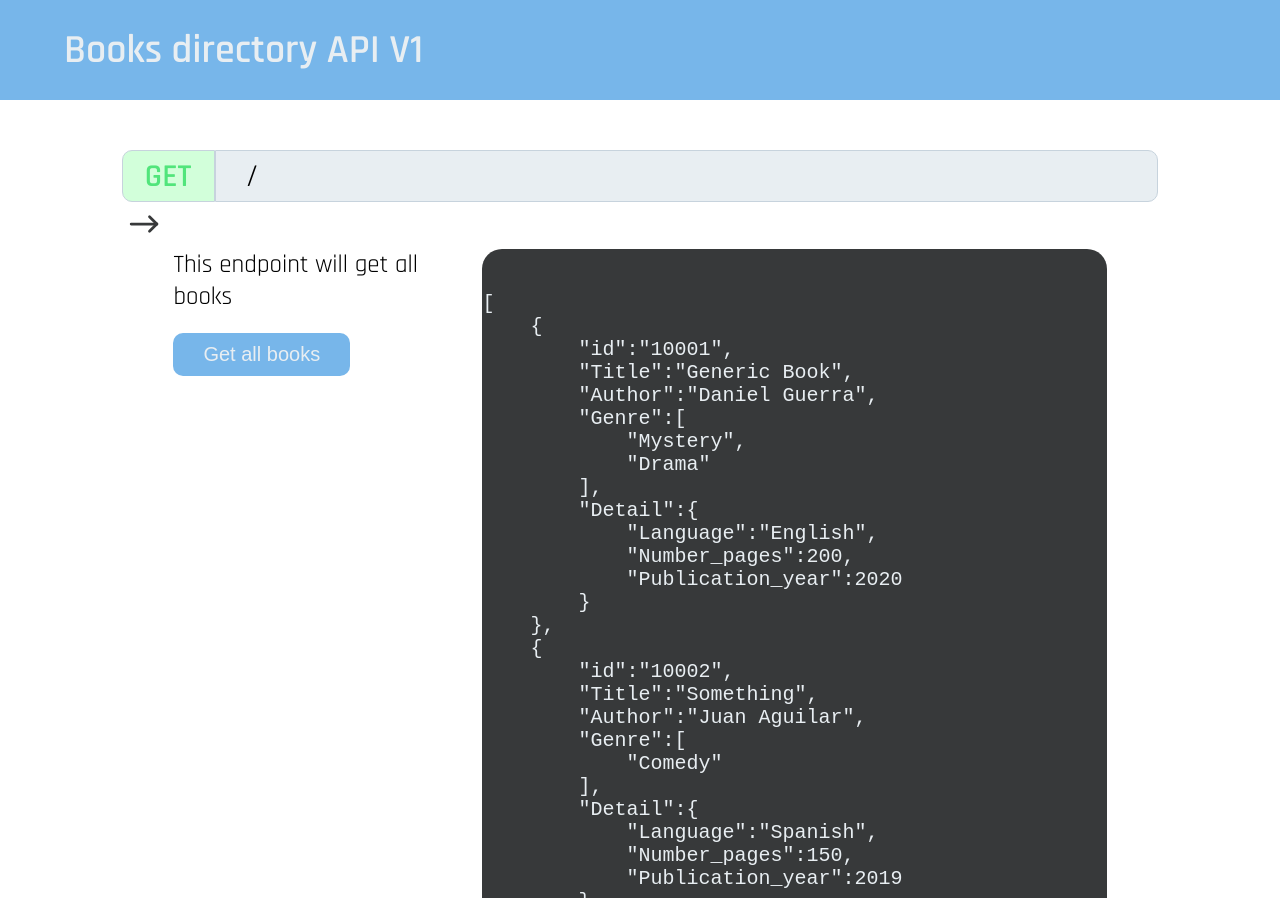
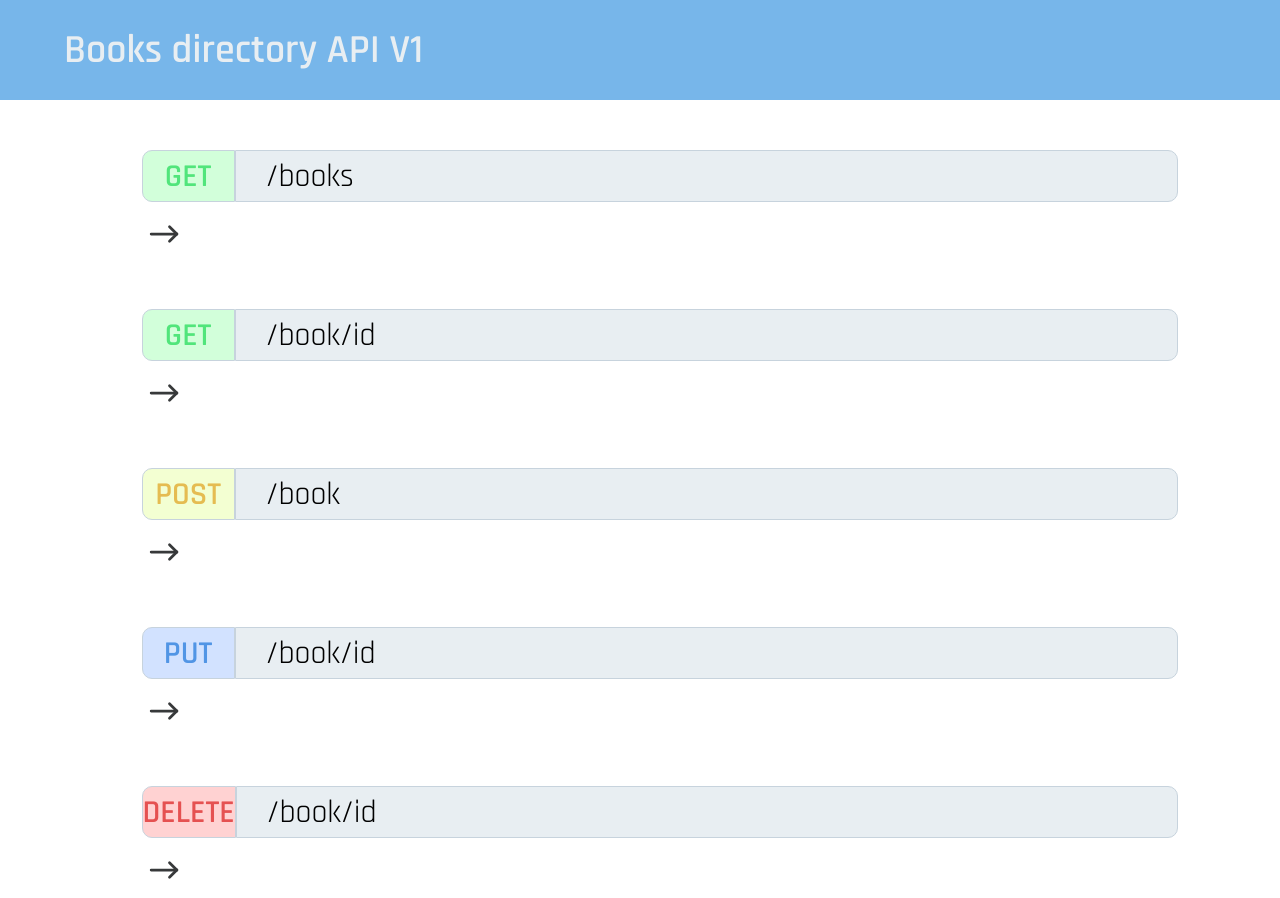
Before and after one commit to DanielGuerraM/BookDirectory, a website: page public/index.html in a window 1280 px wide. Shown: the top 898 px of the page. Drawn offline with Linux system fonts and the light colour scheme.

Commit message:
interactivity is added for the deployment of endpoints

```diff
--- a/public/index.html
+++ b/public/index.html
@@ -18,19 +18,19 @@
     </header>
 
     <main class="contenedor">
-        <div class="contenedor_endpoints contenedor">
-            <div class="contenedor_endPoint">
+        <ul class="contenedor_endpoints contenedor">
+            <li class="contenedor_endPoint">
                 <div class="endPoint">
                         <p class="method_get"><span>GET</span></p>
-                        <p class="route">/</p>
+                        <p class="route">/books</p>
                 </div>
                 <div class="row">
-                    <svg xmlns="http://www.w3.org/2000/svg" class="icon icon-tabler icon-tabler-arrow-narrow-right" width="44" height="44" viewBox="0 0 24 24" stroke-width="1.5" stroke="#37393A" fill="none" stroke-linecap="round" stroke-linejoin="round">
+                    <svg xmlns="http://www.w3.org/2000/svg" class="arrow_icon icon-tabler icon-tabler-arrow-narrow-right" width="44" height="44" viewBox="0 0 24 24" stroke-width="1.5" stroke="#37393A" fill="none" stroke-linecap="round" stroke-linejoin="round">
                         <path stroke="none" d="M0 0h24v24H0z" fill="none"/>
                         <line x1="5" y1="12" x2="19" y2="12" />
                         <line x1="15" y1="16" x2="19" y2="12" />
                         <line x1="15" y1="8" x2="19" y2="12" />
-                      </svg>
+                    </svg>
                 </div>
                 <div class="endpoint_consumo contenedor">
                     <form class="formulario" action="/books" method="get">
@@ -38,166 +38,102 @@
                             <label for="">This endpoint will get all books</label>
                         </div>
                         <div>
-                            <input type="submit" value="Get all books">
+                            <input class="boton" type="submit" value="Get all books">
                         </div>
                     </form>
 
                     <div class="code">
                         <pre>
-                            <code>
-[
-    {
-        "id":"10001",
-        "Title":"Generic Book",
-        "Author":"Daniel Guerra",
-        "Genre":[
-            "Mystery",
-            "Drama"
-        ],
-        "Detail":{
-            "Language":"English",
-            "Number_pages":200,
-            "Publication_year":2020
-        }
-    },
-    {
-        "id":"10002",
-        "Title":"Something",
-        "Author":"Juan Aguilar",
-        "Genre":[
-            "Comedy"
-        ],
-        "Detail":{
-            "Language":"Spanish",
-            "Number_pages":150,
-            "Publication_year":2019
-        }
-    },
-    {
-        "id":"10003",
-        "Title":"Another long story",
-        "Author":"Daniel Guerra",
-        "Genre":[
-            "epic or narrative",
-            "Drama"
-        ],
-        "Detail":{
-            "Language":"Spanish",
-            "Number_pages":150,
-            "Publication_year":2019
-        }
-    },
-    {
-        "id":"10004",
-        "Title":"The return",
-        "Author":"Juana Salazar",
-        "Genre":[
-            "Drama",
-            "suspense",
-            "Fiction"
-        ],
-        "Detail":{
-            "Language":"English",
-            "Number_pages":150,
-            "Publication_year":2019
-        }
-    },
-    {
-        "id":"10005",
-        "Title":"Chronicles of one more pedestrian",
-        "Author":"Severus Gil",
-        "Genre":[
-            "Drama",
-            "suspense"
-        ],
-        "Detail":{
-            "Language":"English",
-            "Number_pages":150,
-            "Publication_year":2019
-        }
-    }
-]
+                            <code class="result">
+
                             </code>
                         </pre>
                     </div>
                 </div>
-            </div>
+            </li>
 
-            <div class="contenedor_endPoint">
+            <li class="contenedor_endPoint">
                 <div class="endPoint">
                         <p class="method_get"><span>GET</span></p>
-                        <p class="route">/book</p>
+                        <p class="route">/book/id</p>
                 </div>
                 <div class="row">
-                    <svg xmlns="http://www.w3.org/2000/svg" class="icon icon-tabler icon-tabler-arrow-narrow-right" width="44" height="44" viewBox="0 0 24 24" stroke-width="1.5" stroke="#37393A" fill="none" stroke-linecap="round" stroke-linejoin="round">
+                    <svg xmlns="http://www.w3.org/2000/svg" class="arrow_icon icon-tabler icon-tabler-arrow-narrow-right" width="44" height="44" viewBox="0 0 24 24" stroke-width="1.5" stroke="#37393A" fill="none" stroke-linecap="round" stroke-linejoin="round">
                         <path stroke="none" d="M0 0h24v24H0z" fill="none"/>
                         <line x1="5" y1="12" x2="19" y2="12" />
                         <line x1="15" y1="16" x2="19" y2="12" />
                         <line x1="15" y1="8" x2="19" y2="12" />
                       </svg>
                 </div>
-            </div>
 
-            <div class="contenedor_endPoint">
+                <div class="endpoint_consumo contenedor">
+                    <form class="formulario" action="/books" method="get">
+                        <div>
+                            <label for="">Enter the id of the book you want to consult</label>
+                        </div>
+                        <div>
+                            <input type="number" id="idBook" class="idBook">
+                        </div>
+                        <div>
+                            <input class="boton" type="submit" value="Get specific book">
+                        </div>
+                    </form>
+
+                    <div class="code">
+                        <pre>
+                            <code class="result">
+
+                            </code>
+                        </pre>
+                    </div>
+                </div>
+            </li>
+
+            <li class="contenedor_endPoint">
                 <div class="endPoint">
-                        <p class="method_get"><span>GET</span></p>
-                        <p class="route">/book/id</p>
+                        <p class="method_post"><span>POST</span></p>
+                        <p class="route">/book</p>
                 </div>
                 <div class="row">
-                    <svg xmlns="http://www.w3.org/2000/svg" class="icon icon-tabler icon-tabler-arrow-narrow-right" width="44" height="44" viewBox="0 0 24 24" stroke-width="1.5" stroke="#37393A" fill="none" stroke-linecap="round" stroke-linejoin="round">
+                    <svg xmlns="http://www.w3.org/2000/svg" class="arrow_icon icon-tabler icon-tabler-arrow-narrow-right" width="44" height="44" viewBox="0 0 24 24" stroke-width="1.5" stroke="#37393A" fill="none" stroke-linecap="round" stroke-linejoin="round">
                         <path stroke="none" d="M0 0h24v24H0z" fill="none"/>
                         <line x1="5" y1="12" x2="19" y2="12" />
                         <line x1="15" y1="16" x2="19" y2="12" />
                         <line x1="15" y1="8" x2="19" y2="12" />
                       </svg>
                 </div>
-            </div>
+            </li>
 
-            <div class="contenedor_endPoint">
+            <li class="contenedor_endPoint">
                 <div class="endPoint">
-                        <p class="method_post"><span>POST</span></p>
-                        <p class="route">/book</p>
+                        <p class="method_put"><span>PUT</span></p>
+                        <p class="route">/book/id</p>
                 </div>
                 <div class="row">
-                    <svg xmlns="http://www.w3.org/2000/svg" class="icon icon-tabler icon-tabler-arrow-narrow-right" width="44" height="44" viewBox="0 0 24 24" stroke-width="1.5" stroke="#37393A" fill="none" stroke-linecap="round" stroke-linejoin="round">
+                    <svg xmlns="http://www.w3.org/2000/svg" class="arrow_icon icon-tabler icon-tabler-arrow-narrow-right" width="44" height="44" viewBox="0 0 24 24" stroke-width="1.5" stroke="#37393A" fill="none" stroke-linecap="round" stroke-linejoin="round">
                         <path stroke="none" d="M0 0h24v24H0z" fill="none"/>
                         <line x1="5" y1="12" x2="19" y2="12" />
                         <line x1="15" y1="16" x2="19" y2="12" />
                         <line x1="15" y1="8" x2="19" y2="12" />
                       </svg>
                 </div>
-            </div>
+            </li>
 
-            <div class="contenedor_endPoint">
+            <li class="contenedor_endPoint">
                 <div class="endPoint">
-                        <p class="method_put"><span>PUT</span></p>
+                        <p class="method_delete"><span>DELETE</span></p>
                         <p class="route">/book/id</p>
                 </div>
                 <div class="row">
-                    <svg xmlns="http://www.w3.org/2000/svg" class="icon icon-tabler icon-tabler-arrow-narrow-right" width="44" height="44" viewBox="0 0 24 24" stroke-width="1.5" stroke="#37393A" fill="none" stroke-linecap="round" stroke-linejoin="round">
+                    <svg xmlns="http://www.w3.org/2000/svg" class="arrow_icon icon-tabler icon-tabler-arrow-narrow-right" width="44" height="44" viewBox="0 0 24 24" stroke-width="1.5" stroke="#37393A" fill="none" stroke-linecap="round" stroke-linejoin="round">
                         <path stroke="none" d="M0 0h24v24H0z" fill="none"/>
                         <line x1="5" y1="12" x2="19" y2="12" />
                         <line x1="15" y1="16" x2="19" y2="12" />
                         <line x1="15" y1="8" x2="19" y2="12" />
                       </svg>
                 </div>
-            </div>
-
-            <div class="contenedor_endPoint">
-                <div class="endPoint">
-                        <p class="method_delete"><span>DELETE</span></p>
-                        <p class="route">/book/id</p>
-                </div>
-                <div class="row">
-                    <svg xmlns="http://www.w3.org/2000/svg" class="icon icon-tabler icon-tabler-arrow-narrow-right" width="44" height="44" viewBox="0 0 24 24" stroke-width="1.5" stroke="#37393A" fill="none" stroke-linecap="round" stroke-linejoin="round">
-                        <path stroke="none" d="M0 0h24v24H0z" fill="none"/>
-                        <line x1="5" y1="12" x2="19" y2="12" />
-                        <line x1="15" y1="16" x2="19" y2="12" />
-                        <line x1="15" y1="8" x2="19" y2="12" />
-                      </svg>
-                </div>
-            </div>
-        </div>
+            </li>
+        </ul>
     </main>
 
     <footer class="footer">
@@ -240,5 +176,6 @@
                 </div>
             </div>
     </footer>
+    <script src="js/app.js"></script>
 </body>
 </html>
--- /dev/null
+++ b/public/js/app.js
@@ -0,0 +1,17 @@
+document.addEventListener('DOMContentLoaded', function(){
+    desplegarEndPoint();
+});
+
+
+function desplegarEndPoint(){
+    const desplegarEnd = document.querySelectorAll('.row');
+
+    desplegarEnd.forEach(desplegado => {
+        desplegado.addEventListener('click', () => {
+            desplegado.classList.toggle('arrow_icon_abajo');
+
+            let endpoint = desplegado.nextElementSibling;
+            endpoint.classList.toggle('endpoint_consumo_on');
+        });
+    });
+}
--- a/public/style/app.css
+++ b/public/style/app.css
@@ -134,10 +134,27 @@ p{
 
 .contenedor_endpoints{
     margin-bottom: 5rem;
+    list-style: none;
 }
 
-.icon:hover{
+.row{
+    width: 4.4rem;
+}
+
+.arrow_icon{
+    margin-top: 1rem;
+    transition: .3s;
+    transform: rotate(0deg);
+}
+
+.arrow_icon:hover{
     cursor: pointer;
+}
+
+.arrow_icon_abajo{
+    margin-top: 1rem;
+    transition: .3s;
+    transform: rotate(90deg);
 }
 
 .formulario{
@@ -149,7 +166,7 @@ label{
     font-size: 2.5rem;
 }
 
-input{
+.boton{
     margin-top: 2rem;
     padding: 1rem 3rem;
     border: none;
@@ -160,9 +177,22 @@ input{
     border-radius: 1rem;
 }
 
-input:hover{
+.boton:hover{
     cursor: pointer;
     background-color: #55a2e2;
+}
+
+.endpoint_consumo{
+    display: none;
+    justify-content: space-between;
+    gap: 3rem;
+}
+
+.endpoint_consumo_on{
+    display: flex;
+    justify-content: space-between;
+    gap: 3rem;
+    margin-top: 5rem;
 }
 
 .code{
@@ -170,12 +200,13 @@ input:hover{
     background-color: var(--oscuro);
     color: var(--claro);
     border-radius: 2rem;
+    padding: 2rem;
 }
 
-.endpoint_consumo{
-    display: flex;
-    justify-content: space-between;
-    gap: 3rem;
+.idBook{
+    border: 1px solid var(--gris);
+    padding: .8rem;
+    border-radius: 1rem;
 }
 
 .gitHubButtom{
@@ -248,3 +279,7 @@ input:hover{
     background-color: #833AB4;
     cursor: pointer;
 }
+
+.result{
+    display: none;
+}
```
Also changed, not shown: public/respaldo.html (added, +18 -0 lines), server.js (renamed from app.js).
